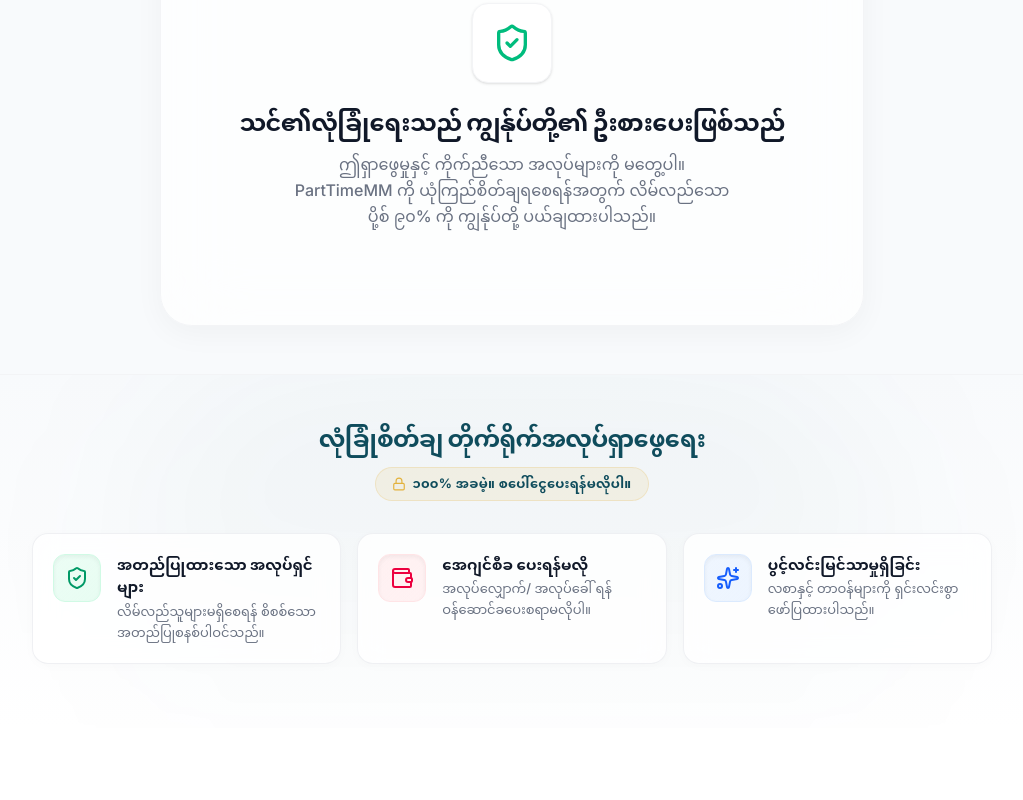
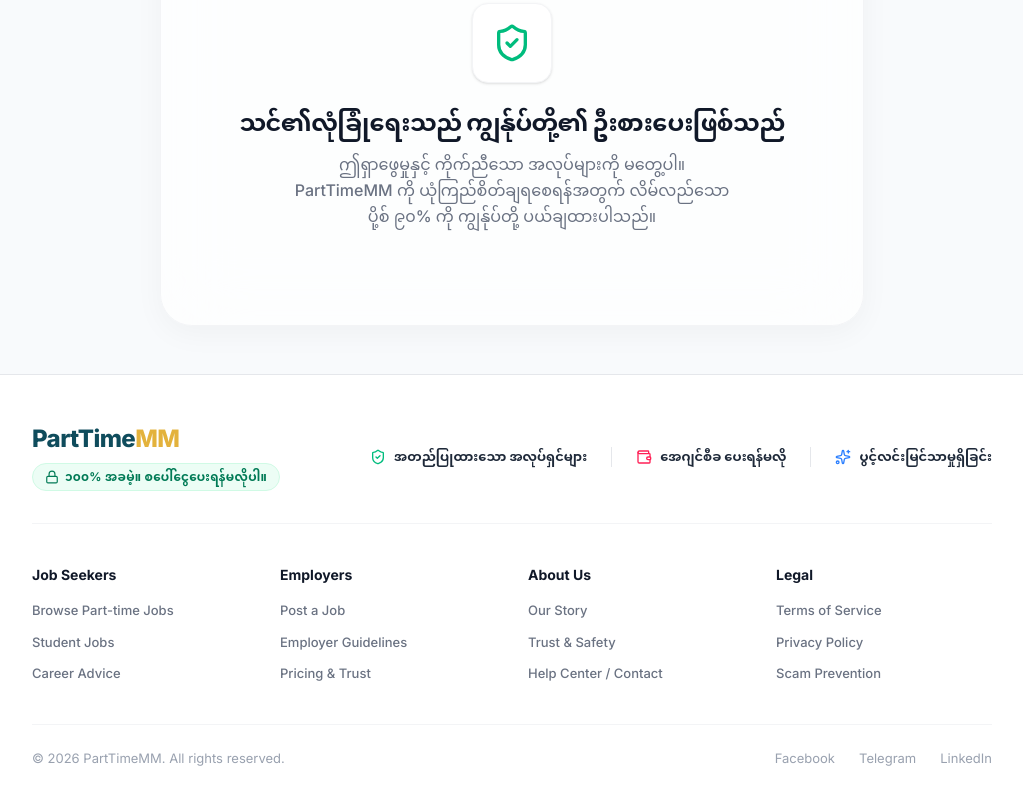
Before and after one commit to GarySPS/parttimemyanmar, a Next.js app: page / in a window 1280 px wide. Shown: the part 571-1371 px from the top of the page, without its empty margins (128-1151 px from the left). Before the commit the page ends 1299 px from the top, so only its background shows below. Built offline with nearby package versions, Linux system fonts and the light colour scheme; no server answers; the database is empty.

Commit message:
update page

```diff
--- a/src/app/page.tsx
+++ b/src/app/page.tsx
@@ -309,58 +309,86 @@
           </section>
         </div>
 
-        {/* PREMIUM COMPACT TRUST FOOTER */}
-        <div className="w-full bg-gradient-to-b from-[#f8fafc] to-white border-t border-gray-100 pt-12 pb-16 mt-auto relative overflow-hidden">
-          {/* Subtle background flair */}
-          <div className="absolute top-0 left-1/2 -translate-x-1/2 w-[800px] h-[400px] bg-gradient-to-b from-[#0f4c5c]/5 to-transparent blur-[80px] rounded-full pointer-events-none"></div>
+        {/* HYPER-PREMIUM PROFESSIONAL FOOTER */}
+        <footer className="w-full bg-white border-t border-gray-200 pt-12 pb-8 mt-auto relative z-10">
+          <div className="max-w-5xl mx-auto px-4 md:px-8">
 
-          <div className="max-w-5xl mx-auto px-4 md:px-8 relative z-10">
-
-            {/* Header & Lock Micro-copy */}
-            <div className="flex flex-col items-center text-center mb-8">
-              <h3 className="text-xl md:text-2xl font-extrabold text-[#0f4c5c] tracking-tight">{t.footerTitle}</h3>
-              <div className="flex items-center justify-center gap-1.5 mt-3 px-4 py-1.5 bg-[#e3b23c]/10 rounded-full border border-[#e3b23c]/20">
-                <Lock className="w-3.5 h-3.5 text-[#e3b23c]" />
-                <span className="text-[#0f4c5c] text-[13px] font-bold tracking-wide">{t.footerSub}</span>
+            {/* Top Section: Brand & Compact Trust Indicators */}
+            <div className="flex flex-col md:flex-row justify-between items-start md:items-center pb-8 border-b border-gray-100 gap-6">
+              <div className="max-w-xs">
+                <h3 className="text-2xl font-extrabold text-[#0f4c5c] tracking-tight mb-2">PartTime<span className="text-[#e3b23c]">MM</span></h3>
+                <div className="inline-flex items-center gap-1.5 px-3 py-1 bg-emerald-50 text-emerald-700 rounded-full border border-emerald-100">
+                  <Lock className="w-3.5 h-3.5" />
+                  <span className="text-[12px] font-bold tracking-wide">{t.footerSub}</span>
                 </div>
               </div>
 
-            <div className="grid grid-cols-1 md:grid-cols-3 gap-4">
-              {/* Premium Compact Badge 1 */}
-              <div className="group relative bg-white/80 backdrop-blur-md border border-gray-200/60 p-5 rounded-2xl shadow-[0_2px_12px_rgba(0,0,0,0.02)] hover:shadow-[0_8px_24px_rgba(15,76,92,0.06)] hover:border-[#0f4c5c]/20 hover:-translate-y-0.5 transition-all duration-300 flex items-start gap-4">
-                <div className="w-12 h-12 shrink-0 rounded-xl bg-gradient-to-br from-emerald-50 to-emerald-100/50 border border-emerald-100 flex items-center justify-center group-hover:scale-105 transition-transform duration-300 shadow-inner">
-                  <ShieldCheck className="w-6 h-6 text-emerald-600" />
+              {/* Micro-Trust Badges (Indeed style) */}
+              <div className="flex flex-wrap items-center gap-4 md:gap-6 text-gray-600">
+                <div className="flex items-center gap-2 cursor-default group">
+                  <ShieldCheck className="w-4 h-4 text-emerald-500 group-hover:scale-110 transition-transform" />
+                  <span className="text-[13px] font-bold text-gray-800">{t.badge1Title}</span>
                 </div>
-                <div>
-                  <p className="text-[15px] font-bold text-gray-900 mb-0.5">{t.badge1Title}</p>
-                  <p className="text-[13px] text-gray-500 font-medium leading-relaxed">{t.badge1Desc}</p>
+                <div className="hidden md:block w-px h-5 bg-gray-200"></div>
+                <div className="flex items-center gap-2 cursor-default group">
+                  <Wallet className="w-4 h-4 text-rose-500 group-hover:scale-110 transition-transform" />
+                  <span className="text-[13px] font-bold text-gray-800">{t.badge2Title}</span>
+                </div>
+                <div className="hidden md:block w-px h-5 bg-gray-200"></div>
+                <div className="flex items-center gap-2 cursor-default group">
+                  <Sparkles className="w-4 h-4 text-blue-500 group-hover:scale-110 transition-transform" />
+                  <span className="text-[13px] font-bold text-gray-800">{t.badge3Title}</span>
+                </div>
               </div>
             </div>
 
-              {/* Premium Compact Badge 2 */}
-              <div className="group relative bg-white/80 backdrop-blur-md border border-gray-200/60 p-5 rounded-2xl shadow-[0_2px_12px_rgba(0,0,0,0.02)] hover:shadow-[0_8px_24px_rgba(15,76,92,0.06)] hover:border-[#0f4c5c]/20 hover:-translate-y-0.5 transition-all duration-300 flex items-start gap-4">
-                <div className="w-12 h-12 shrink-0 rounded-xl bg-gradient-to-br from-rose-50 to-rose-100/50 border border-rose-100 flex items-center justify-center group-hover:scale-105 transition-transform duration-300 shadow-inner">
-                  <Wallet className="w-6 h-6 text-rose-600" />
+            {/* Middle Section: Standard Professional Links Grid */}
+            <div className="grid grid-cols-2 md:grid-cols-4 gap-8 py-10">
+              <div>
+                <h4 className="text-[14px] font-bold text-gray-900 mb-4">Job Seekers</h4>
+                <ul className="space-y-3 text-[13px] text-gray-500 font-medium">
+                  <li><Link href="/" className="hover:text-[#0f4c5c] hover:underline transition-all">Browse Part-time Jobs</Link></li>
+                  <li><Link href="/" className="hover:text-[#0f4c5c] hover:underline transition-all">Student Jobs</Link></li>
+                  <li><Link href="/" className="hover:text-[#0f4c5c] hover:underline transition-all">Career Advice</Link></li>
+                </ul>
               </div>
               <div>
-                  <p className="text-[15px] font-bold text-gray-900 mb-0.5">{t.badge2Title}</p>
-                  <p className="text-[13px] text-gray-500 font-medium leading-relaxed">{t.badge2Desc}</p>
+                <h4 className="text-[14px] font-bold text-gray-900 mb-4">Employers</h4>
+                <ul className="space-y-3 text-[13px] text-gray-500 font-medium">
+                  <li><Link href="/" className="hover:text-[#0f4c5c] hover:underline transition-all">Post a Job</Link></li>
+                  <li><Link href="/" className="hover:text-[#0f4c5c] hover:underline transition-all">Employer Guidelines</Link></li>
+                  <li><Link href="/" className="hover:text-[#0f4c5c] hover:underline transition-all">Pricing & Trust</Link></li>
+                </ul>
+              </div>
+              <div>
+                <h4 className="text-[14px] font-bold text-gray-900 mb-4">About Us</h4>
+                <ul className="space-y-3 text-[13px] text-gray-500 font-medium">
+                  <li><Link href="/" className="hover:text-[#0f4c5c] hover:underline transition-all">Our Story</Link></li>
+                  <li><Link href="/" className="hover:text-[#0f4c5c] hover:underline transition-all">Trust & Safety</Link></li>
+                  <li><Link href="/" className="hover:text-[#0f4c5c] hover:underline transition-all">Help Center / Contact</Link></li>
+                </ul>
+              </div>
+              <div>
+                <h4 className="text-[14px] font-bold text-gray-900 mb-4">Legal</h4>
+                <ul className="space-y-3 text-[13px] text-gray-500 font-medium">
+                  <li><Link href="/" className="hover:text-[#0f4c5c] hover:underline transition-all">Terms of Service</Link></li>
+                  <li><Link href="/" className="hover:text-[#0f4c5c] hover:underline transition-all">Privacy Policy</Link></li>
+                  <li><Link href="/" className="hover:text-[#0f4c5c] hover:underline transition-all">Scam Prevention</Link></li>
+                </ul>
               </div>
             </div>
 
-              {/* Premium Compact Badge 3 */}
-              <div className="group relative bg-white/80 backdrop-blur-md border border-gray-200/60 p-5 rounded-2xl shadow-[0_2px_12px_rgba(0,0,0,0.02)] hover:shadow-[0_8px_24px_rgba(15,76,92,0.06)] hover:border-[#0f4c5c]/20 hover:-translate-y-0.5 transition-all duration-300 flex items-start gap-4">
-                <div className="w-12 h-12 shrink-0 rounded-xl bg-gradient-to-br from-blue-50 to-blue-100/50 border border-blue-100 flex items-center justify-center group-hover:scale-105 transition-transform duration-300 shadow-inner">
-                  <Sparkles className="w-6 h-6 text-blue-600" />
-                </div>
-                <div>
-                  <p className="text-[15px] font-bold text-gray-900 mb-0.5">{t.badge3Title}</p>
-                  <p className="text-[13px] text-gray-500 font-medium leading-relaxed">{t.badge3Desc}</p>
+            {/* Bottom Section: Copyright */}
+            <div className="flex flex-col md:flex-row justify-between items-center pt-6 border-t border-gray-100 text-[13px] text-gray-400 gap-4">
+              <p>© {new Date().getFullYear()} PartTimeMM. All rights reserved.</p>
+              <div className="flex items-center gap-6">
+                <Link href="/" className="hover:text-gray-900 transition-colors">Facebook</Link>
+                <Link href="/" className="hover:text-gray-900 transition-colors">Telegram</Link>
+                <Link href="/" className="hover:text-gray-900 transition-colors">LinkedIn</Link>
               </div>
             </div>
           </div>
-          </div>
-        </div>
+        </footer>
 
         {/* SEO Structured Data: Google Sitelinks Search Box */}
         <script
```
Lines whose indentation alone changed are shown as unchanged.
